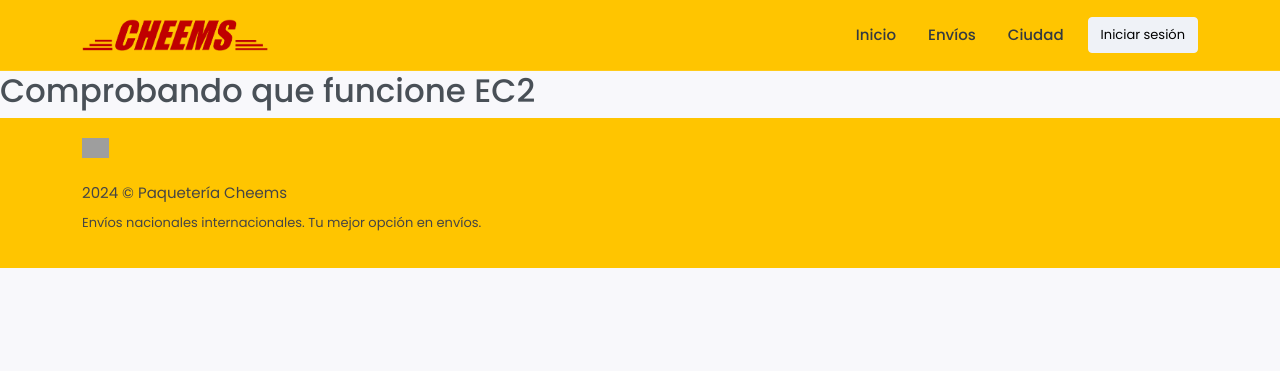
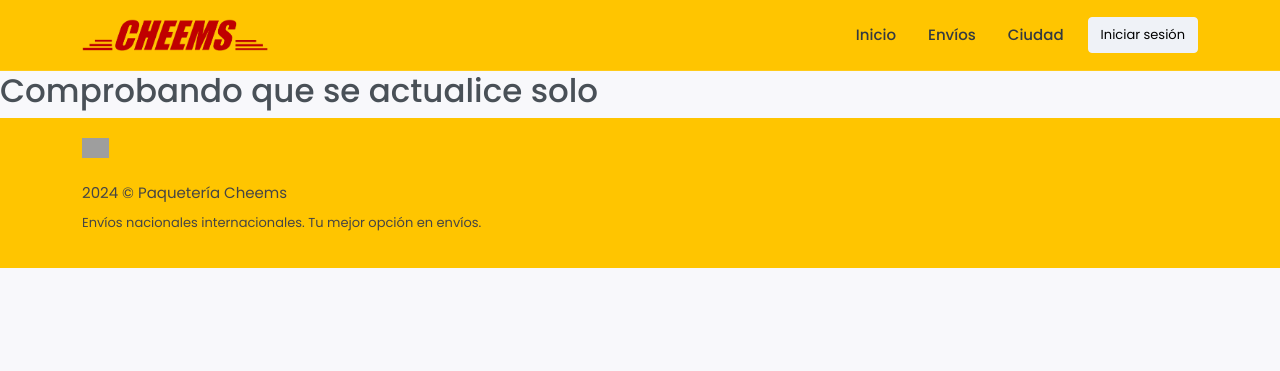
Before and after one commit to VictorRocha1549/Cheems, a Flask app: page /login in a window 1280 px wide. Shown: the top 371 px of the page. Run offline with Flask 3, Linux system fonts and the light colour scheme; some libraries are stand-ins or nearby versions; grey boxes are pictures that could not be loaded.

Commit message:
comprobando que se actualice solo

```diff
--- a/templates/login.html
+++ b/templates/login.html
@@ -1,3 +1,3 @@
 {% include 'header.html' %}
-<h1>Comprobando que funcione EC2</h1>
+<h1>Comprobando que se actualice solo</h1>
 {% include 'footer.html' %}
```
